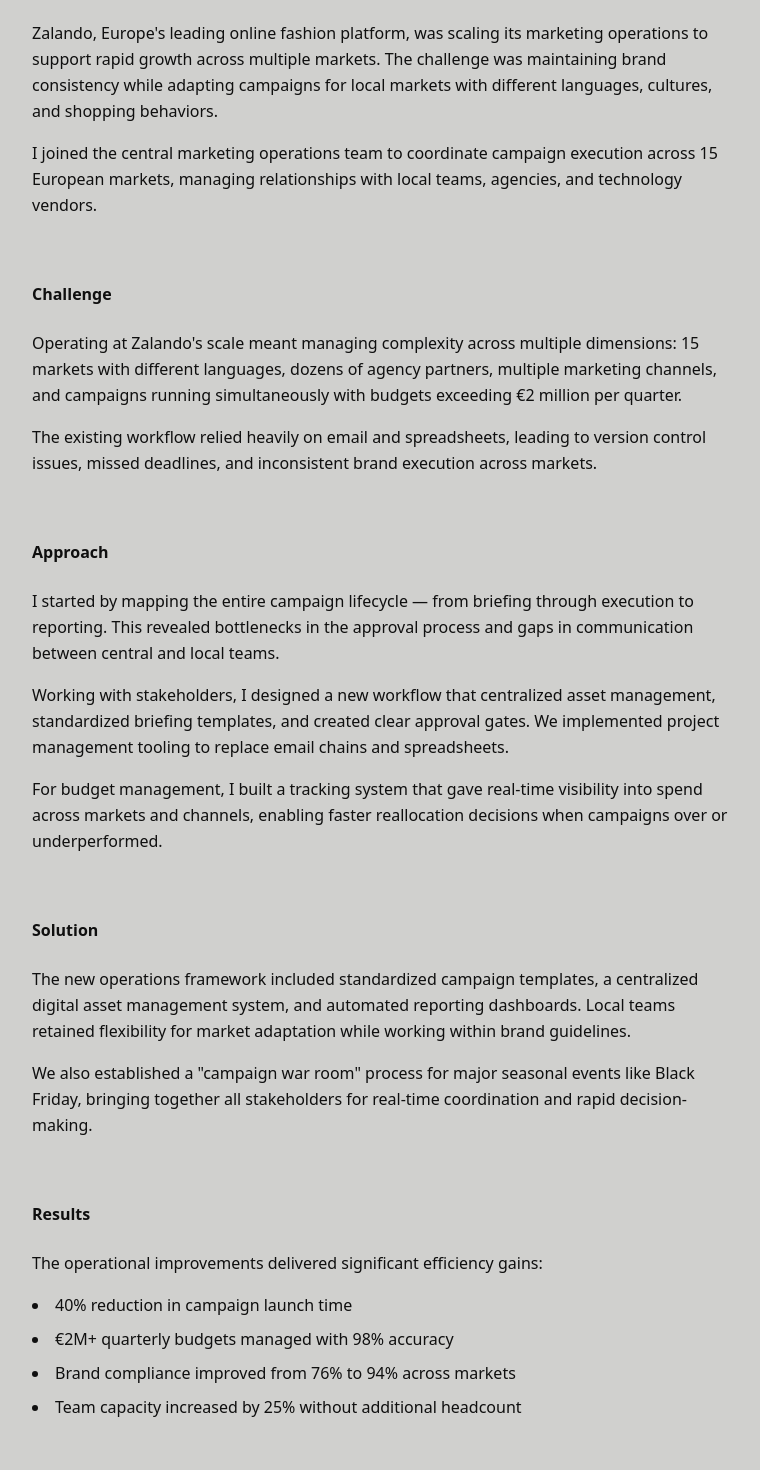
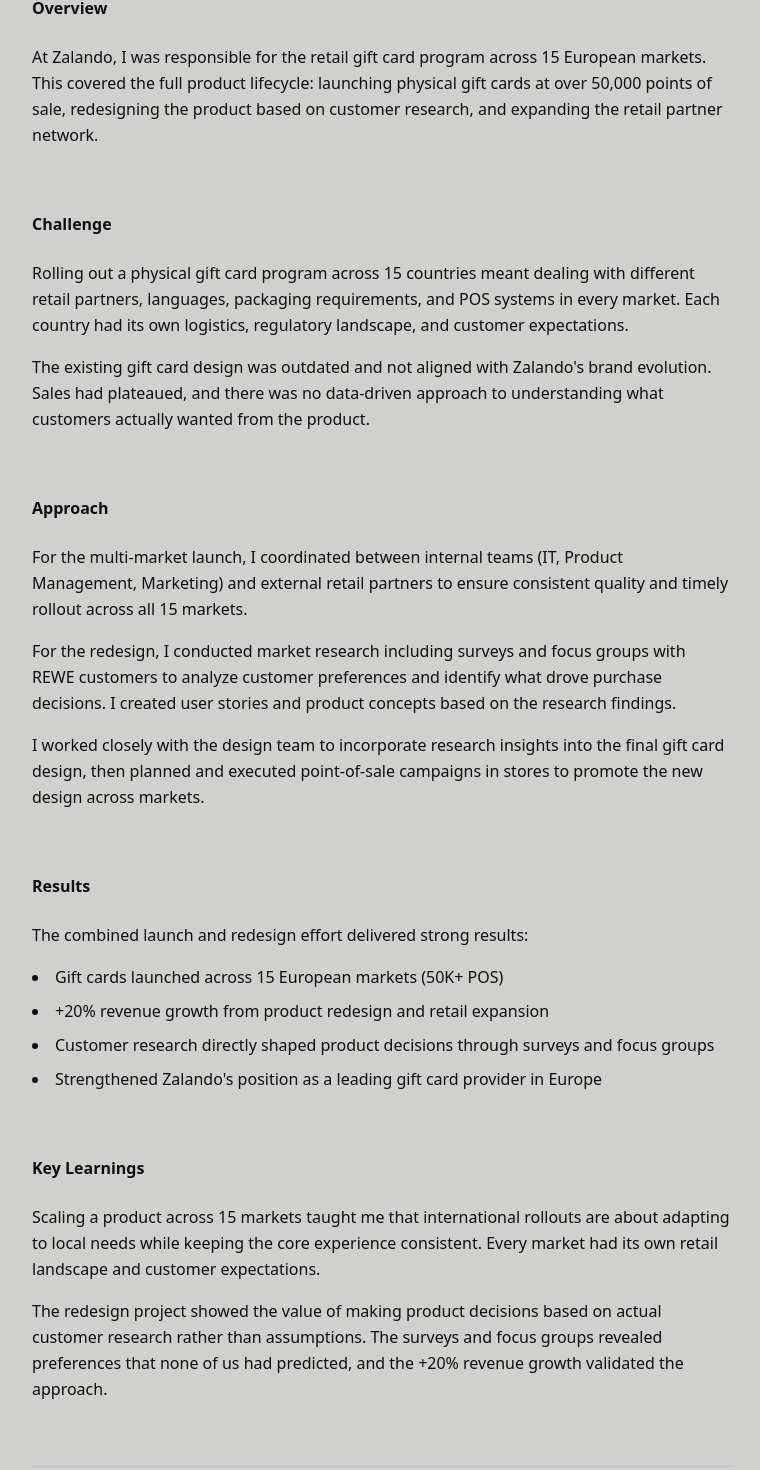
Before and after one commit to denescsaszar/portfolio, a Next.js app: page /case-studies/zalando in a window 1280 px wide. Shown: the part 577-2047 px from the top of the page, without its empty margins (8-768 px from the left). Built offline with nearby package versions, Linux system fonts and the light colour scheme.

Commit message:
rewrite case studies with real content, correct roles and dates

```diff
--- a/app/case-studies/google-aldi/page.tsx
+++ b/app/case-studies/google-aldi/page.tsx
@@ -6,98 +6,103 @@
   return (
     <CaseStudyLayout
       title="Google & Apple Gift Cards"
-      subtitle="Led product strategy and B2B partnerships for a multi-platform digital gift card launch with Aldi, scaling to millions of transactions."
-      role="Product Manager"
-      timeline="2021 - 2022"
+      subtitle="Managed the introduction of an innovative digital gift card format across ALDI Nord, S&uuml;d, ALDI Suisse, and Hofer, working directly with Google's Operations Manager in Mountain View."
+      role="Product Manager, DACH Market at InComm"
+      timeline="Jun 2017 - Sep 2020"
       industry="E-Commerce / Retail"
     >
       <CaseStudySection title="Overview">
         <p>
-          Aldi sought to expand their digital product offerings by introducing
-          Google Play and Apple App Store gift cards across their European
-          retail network. This required building a scalable digital
-          infrastructure, negotiating B2B partnerships, and coordinating a
-          multi-market rollout.
+          At InComm, I managed international integration projects with Apple,
+          Google, Amazon, and Microsoft. The flagship project was introducing a
+          worldwide new digital gift card format across ALDI and Hofer stores in
+          the DACH region. Customers receive a PIN directly printed on the cash
+          register receipt, eliminating the need for physical gift cards.
         </p>
         <p>
-          As Product Manager, I owned the end-to-end delivery — from initial
-          scoping and partner negotiations through technical integration and
-          go-to-market execution.
+          Online sales of digital gift cards were additionally introduced in
+          Switzerland. This format set new standards in retail globally.
         </p>
       </CaseStudySection>
 
       <CaseStudySection title="Challenge">
         <p>
-          The core challenge was threefold: integrating with Google and Apple's
-          complex gift card APIs, building a redemption system that could handle
-          peak retail traffic, and coordinating launches across multiple
-          European markets with different regulatory requirements.
+          This was a completely new format that had never been done before. It
+          required linking cash register systems with backend infrastructure
+          across multiple retailers (ALDI Nord, ALDI S&uuml;d, ALDI Suisse, Hofer)
+          in different countries, each with their own POS systems and technical
+          requirements.
         </p>
         <p>
-          Additionally, Aldi's existing POS systems had limited digital product
-          support, requiring custom integration work while maintaining their
-          strict cost efficiency standards.
+          Coordinating between Google&apos;s team in Mountain View and local retail
+          operations in Germany, Austria, and Switzerland added complexity in
+          terms of time zones, communication, and aligning on technical
+          specifications.
         </p>
       </CaseStudySection>
 
       <CaseStudySection title="Approach">
         <p>
-          I started by mapping the technical landscape — understanding the API
-          requirements from both Google and Apple, identifying gaps in Aldi's
-          current infrastructure, and scoping the integration effort.
+          I collaborated closely with Google&apos;s Operations Manager in Mountain
+          View using an agile approach to develop the technical concept for
+          the new digital format. Regular syncs ensured both sides stayed
+          aligned on requirements and timelines.
         </p>
         <p>
-          Working closely with engineering, I prioritized a phased rollout:
-          Germany first as a pilot market, followed by Austria and Switzerland.
-          This allowed us to validate the technical integration and refine
-          operational processes before scaling.
+          I managed the end-to-end project implementation, including API
+          integration and linking cash register systems with backend
+          infrastructure for Google, ALDI, ALDI Suisse, and Hofer.
         </p>
         <p>
-          For the B2B partnerships, I led negotiations with both Google and
-          Apple, aligning on commercial terms, technical SLAs, and marketing
-          support. I also coordinated with Aldi's legal and compliance teams to
-          ensure GDPR compliance across all markets.
-        </p>
-      </CaseStudySection>
-
-      <CaseStudySection title="Solution">
-        <p>
-          We built a lightweight middleware layer that connected Aldi's POS
-          systems to Google and Apple's gift card APIs. This abstraction allowed
-          us to handle the complexity of both platforms while presenting a
-          unified interface to the retail systems.
-        </p>
-        <p>
-          The system included real-time inventory management, automated
-          reconciliation, and a monitoring dashboard for operations teams. We
-          also implemented circuit breakers and fallback mechanisms to ensure
-          reliability during peak shopping periods.
+          I coordinated with internal and external stakeholders to ensure
+          technical and organizational requirements were met, and conducted
+          tests and quality controls to guarantee a smooth customer experience
+          before launch.
         </p>
       </CaseStudySection>
 
       <CaseStudySection title="Results">
         <p>
-          The platform launched successfully across DACH markets, processing
-          over 2 million transactions in the first year. Key outcomes included:
+          The project delivered a globally unique format:
         </p>
         <ul className="list-disc list-inside space-y-2 mt-4">
-          <li>99.7% uptime during Black Friday and Christmas peaks</li>
-          <li>45% reduction in settlement time vs. industry average</li>
-          <li>Expanded to 3 additional European markets within 6 months</li>
-          <li>Established framework for future digital product integrations</li>
+          <li>
+            Successful market launch across ALDI Nord, ALDI S&uuml;d, ALDI Suisse,
+            and Hofer
+          </li>
+          <li>
+            Worldwide first: PIN printed directly on cash register receipt
+          </li>
+          <li>
+            Additional online sales channel launched in Switzerland
+          </li>
+          <li>
+            Set new standards in digital retail for gift card distribution
+          </li>
         </ul>
+      </CaseStudySection>
+
+      <CaseStudySection title="Other Projects at InComm">
+        <p>
+          Beyond the Google/ALDI project, I also rolled out gift card programs
+          across Swiss Rail, PaySafe, and other platforms, and managed
+          integration projects with Apple, Amazon, and Microsoft across the
+          DACH market.
+        </p>
       </CaseStudySection>
 
       <CaseStudySection title="Key Learnings">
         <p>
-          This project reinforced the importance of phased rollouts when dealing
-          with complex integrations. Starting with a single market allowed us to
-          identify edge cases and optimize processes before scaling.
+          Working directly with Google&apos;s team in Mountain View taught me how
+          to manage cross-company, cross-timezone projects where agile
+          collaboration and clear documentation are essential.
         </p>
         <p>
-          I also learned the value of building strong relationships with
-          external partners. Regular syncs with Google and Apple technical teams
-          helped us anticipate API changes and resolve issues quickly.
+          Launching a format that had never existed before meant there was no
+          playbook. We had to figure out the technical approach, test
+          extensively, and coordinate across multiple retailers simultaneously.
+          That experience gave me confidence in managing ambiguity and complex
+          technical projects.
         </p>
       </CaseStudySection>
 
--- a/app/case-studies/idealo/page.tsx
+++ b/app/case-studies/idealo/page.tsx
@@ -7,8 +7,8 @@
     <CaseStudyLayout
       title="idealo"
       subtitle="Coordinated technical integration and partner rollout for one of Europe's leading price comparison platforms, enabling seamless API connectivity."
-      role="Project Manager"
-      timeline="2022 - 2023"
+      role="Project Manager, Austrian Market"
+      timeline="Oct 2020 - Nov 2022"
       industry="E-Commerce / Price Comparison"
     >
       <CaseStudySection title="Overview">
--- a/app/case-studies/zalando/page.tsx
+++ b/app/case-studies/zalando/page.tsx
@@ -6,96 +6,86 @@
   return (
     <CaseStudyLayout
       title="Zalando"
-      subtitle="Managed marketing and campaign operations across 15 European markets, coordinating seven-figure budgets and international teams."
-      role="Campaign Operations Manager"
-      timeline="2017 - 2019"
+      subtitle="Launched physical gift cards across 15 European markets, drove +20% revenue through product redesign, and coordinated with retail partners at 50K+ points of sale."
+      role="Product Manager, Retail Gift Cards"
+      timeline="Jun 2015 - May 2017"
       industry="E-Commerce / Fashion"
     >
       <CaseStudySection title="Overview">
         <p>
-          Zalando, Europe's leading online fashion platform, was scaling its
-          marketing operations to support rapid growth across multiple markets.
-          The challenge was maintaining brand consistency while adapting
-          campaigns for local markets with different languages, cultures, and
-          shopping behaviors.
-        </p>
-        <p>
-          I joined the central marketing operations team to coordinate campaign
-          execution across 15 European markets, managing relationships with
-          local teams, agencies, and technology vendors.
+          At Zalando, I was responsible for the retail gift card program across
+          15 European markets. This covered the full product lifecycle: launching
+          physical gift cards at over 50,000 points of sale, redesigning the
+          product based on customer research, and expanding the retail partner
+          network.
         </p>
       </CaseStudySection>
 
       <CaseStudySection title="Challenge">
         <p>
-          Operating at Zalando's scale meant managing complexity across multiple
-          dimensions: 15 markets with different languages, dozens of agency
-          partners, multiple marketing channels, and campaigns running
-          simultaneously with budgets exceeding €2 million per quarter.
+          Rolling out a physical gift card program across 15 countries meant
+          dealing with different retail partners, languages, packaging
+          requirements, and POS systems in every market. Each country had its
+          own logistics, regulatory landscape, and customer expectations.
         </p>
         <p>
-          The existing workflow relied heavily on email and spreadsheets,
-          leading to version control issues, missed deadlines, and inconsistent
-          brand execution across markets.
+          The existing gift card design was outdated and not aligned with
+          Zalando&apos;s brand evolution. Sales had plateaued, and there was no
+          data-driven approach to understanding what customers actually wanted
+          from the product.
         </p>
       </CaseStudySection>
 
       <CaseStudySection title="Approach">
         <p>
-          I started by mapping the entire campaign lifecycle — from briefing
-          through execution to reporting. This revealed bottlenecks in the
-          approval process and gaps in communication between central and local
-          teams.
+          For the multi-market launch, I coordinated between internal teams
+          (IT, Product Management, Marketing) and external retail partners to
+          ensure consistent quality and timely rollout across all 15 markets.
         </p>
         <p>
-          Working with stakeholders, I designed a new workflow that centralized
-          asset management, standardized briefing templates, and created clear
-          approval gates. We implemented project management tooling to replace
-          email chains and spreadsheets.
+          For the redesign, I conducted market research including surveys and
+          focus groups with REWE customers to analyze customer preferences and
+          identify what drove purchase decisions. I created user stories and
+          product concepts based on the research findings.
         </p>
         <p>
-          For budget management, I built a tracking system that gave real-time
-          visibility into spend across markets and channels, enabling faster
-          reallocation decisions when campaigns over or underperformed.
-        </p>
-      </CaseStudySection>
-
-      <CaseStudySection title="Solution">
-        <p>
-          The new operations framework included standardized campaign templates,
-          a centralized digital asset management system, and automated reporting
-          dashboards. Local teams retained flexibility for market adaptation
-          while working within brand guidelines.
-        </p>
-        <p>
-          We also established a "campaign war room" process for major seasonal
-          events like Black Friday, bringing together all stakeholders for
-          real-time coordination and rapid decision-making.
+          I worked closely with the design team to incorporate research insights
+          into the final gift card design, then planned and executed
+          point-of-sale campaigns in stores to promote the new design across
+          markets.
         </p>
       </CaseStudySection>
 
       <CaseStudySection title="Results">
         <p>
-          The operational improvements delivered significant efficiency gains:
+          The combined launch and redesign effort delivered strong results:
         </p>
         <ul className="list-disc list-inside space-y-2 mt-4">
-          <li>40% reduction in campaign launch time</li>
-          <li>€2M+ quarterly budgets managed with 98% accuracy</li>
-          <li>Brand compliance improved from 76% to 94% across markets</li>
-          <li>Team capacity increased by 25% without additional headcount</li>
+          <li>Gift cards launched across 15 European markets (50K+ POS)</li>
+          <li>+20% revenue growth from product redesign and retail expansion</li>
+          <li>
+            Customer research directly shaped product decisions through surveys
+            and focus groups
+          </li>
+          <li>
+            Strengthened Zalando&apos;s position as a leading gift card provider
+            in Europe
+          </li>
         </ul>
       </CaseStudySection>
 
       <CaseStudySection title="Key Learnings">
         <p>
-          This role taught me the importance of building scalable processes
-          before scaling teams. The right systems and workflows multiplied team
-          capacity far more effectively than adding people.
+          Scaling a product across 15 markets taught me that international
+          rollouts are about adapting to local needs while keeping the core
+          experience consistent. Every market had its own retail landscape and
+          customer expectations.
         </p>
         <p>
-          I also learned to balance standardization with local flexibility.
-          Markets needed room to adapt to local contexts, but within guardrails
-          that protected brand consistency and operational efficiency.
+          The redesign project showed the value of making product decisions
+          based on actual customer research rather than assumptions. The surveys
+          and focus groups revealed preferences that none of us had predicted,
+          and the +20% revenue growth validated the approach.
         </p>
       </CaseStudySection>
 
```
